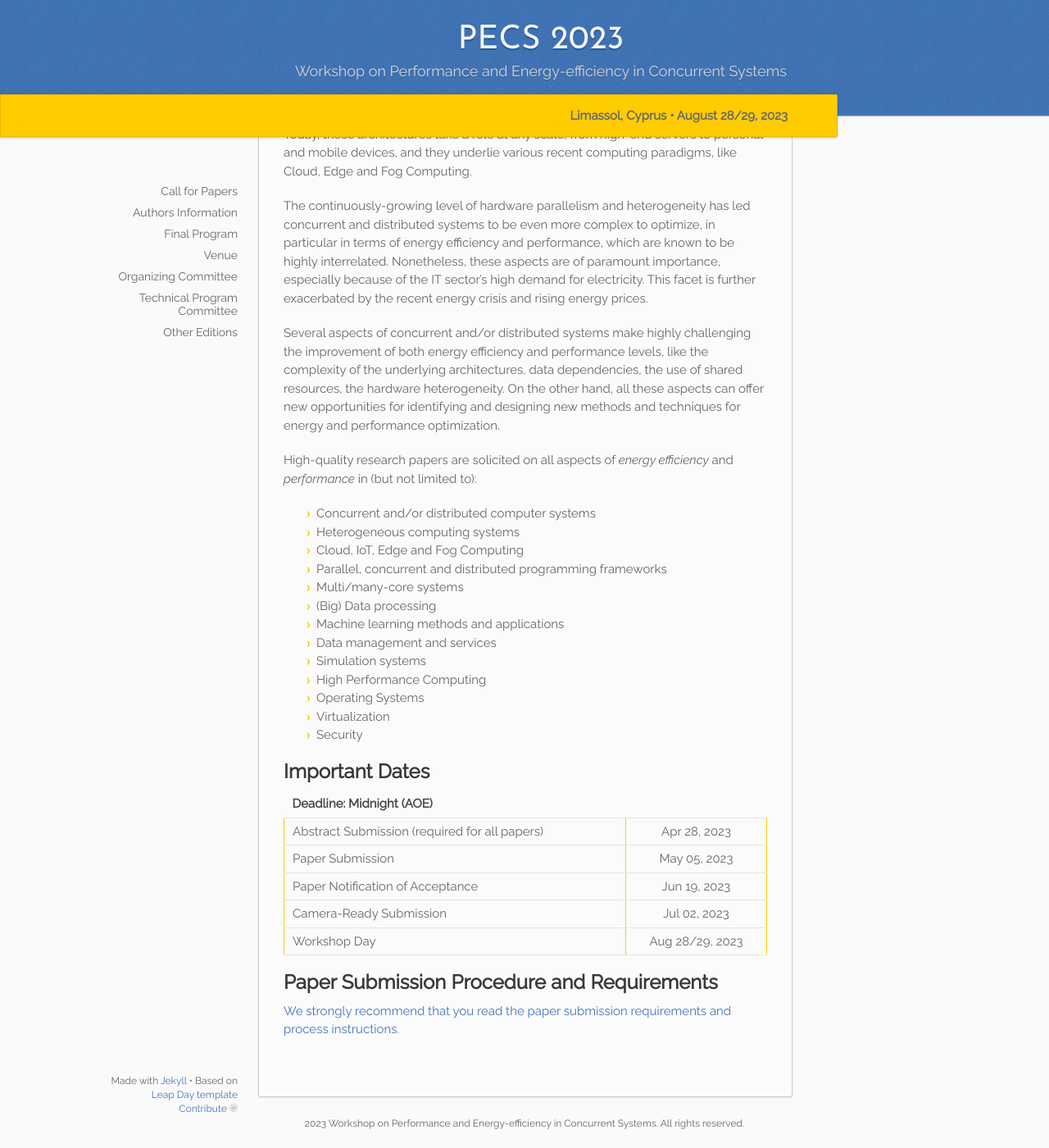
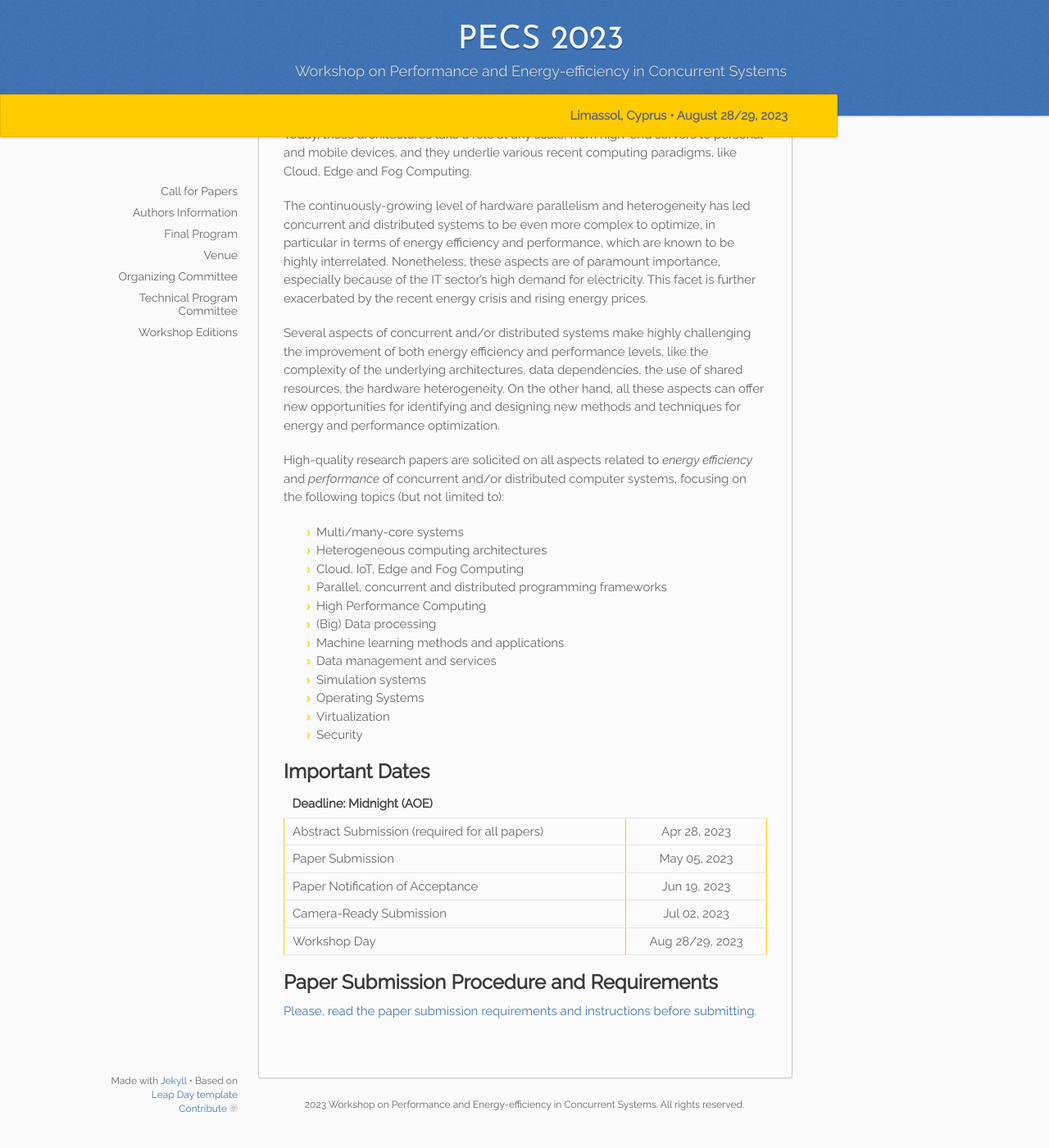
Before and after one commit to pecs-workshop/pecs-workshop.github.io, a Jekyll site: the page built from _2023/01.cfp.md, in a window 1280 px wide and 1400 px high, scrolled down 154 px. Shown: the whole window at 82% size. Built offline with Jekyll 4.4.1, drawn with Linux system fonts in a browser that asks for light colours; after the commit the page ends 1532 px from its top, so only the background shows below that.

```diff
--- a/_2023/01.cfp.md
+++ b/_2023/01.cfp.md
@@ -9,19 +9,17 @@
 
 {% include_relative _introduction_text.md %}
 
-High-quality research papers are solicited on all aspects of *energy efficiency* and *performance* in (but not limited to):
+High-quality research papers are solicited on all aspects related to *energy efficiency* and *performance* of concurrent and/or distributed computer systems, focusing on the following topics (but not limited to):
 
-
--   Concurrent and/or distributed computer systems
--   Heterogeneous computing systems
+-   Multi/many-core systems
+-   Heterogeneous computing architectures
 -   Cloud, IoT, Edge and Fog Computing
 -   Parallel, concurrent and distributed programming frameworks
--   Multi/many-core systems
+-   High Performance Computing
 -   (Big) Data processing
 -   Machine learning methods and applications
 -   Data management and services
 -   Simulation systems
--   High Performance Computing
 -   Operating Systems
 -   Virtualization
 -   Security
@@ -34,4 +32,4 @@
 ## Paper Submission Procedure and Requirements
 
 
-[We strongly recommend that you read the paper submission requirements and process instructions.](authors)
+[Please, read the paper submission requirements and instructions before submitting.](authors)
--- a/editions.md
+++ b/editions.md
@@ -1,6 +1,6 @@
 ---
 layout: editions
-title: "Other Editions"
+title: "Workshop Editions"
 ---
 
 {% assign editions = site.collections | sort: 'label' | reverse %}
```
